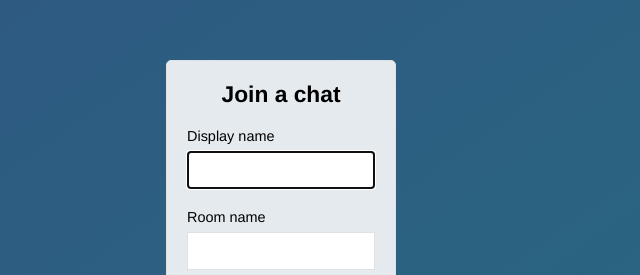
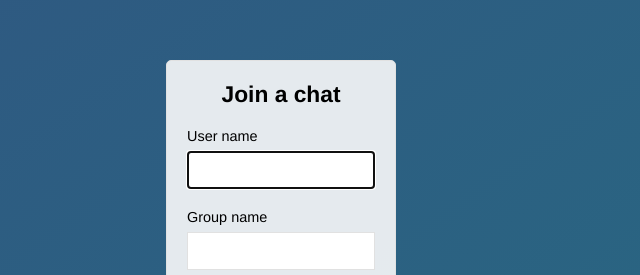
Before and after one commit to VikramMaiya/jodova_chat_app, a website: page public/index.html in a window 1280 px wide. Shown: the part 197-472 px from the top of the page, 359-999 px from the left. Drawn offline with Linux system fonts and the light colour scheme.

Commit message:
room changed to group

```diff
--- a/public/index.html
+++ b/public/index.html
@@ -13,11 +13,11 @@
       <h3> Join a chat </h3>
     </div>
     <div class="form-field">
-      <label> Display name </label>
+      <label> User name </label>
       <input type="text" name="name" autofocus/>
     </div>
     <div class="form-field">
-      <label> Room name </label>
+      <label> Group name </label>
       <input type="text" name="room" />
     </div>
     <div class="form-field">
```
